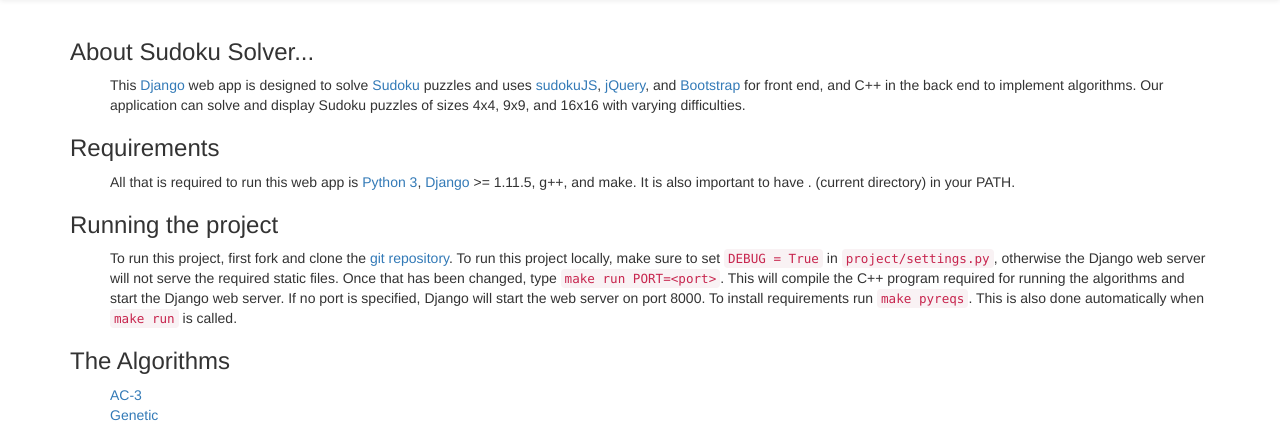
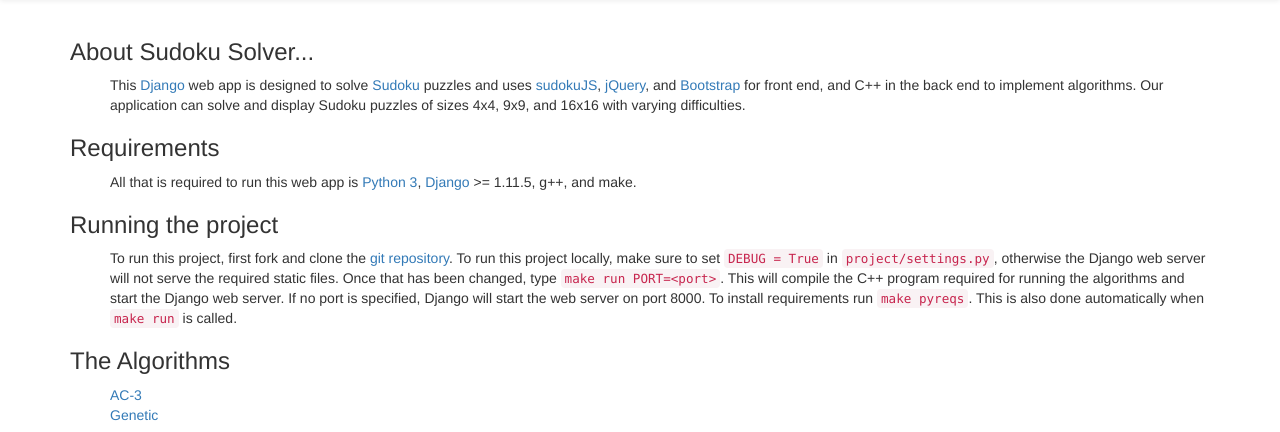
Before and after one commit to adamjenkins1/sudoku, a Django app: page /about/ in a window 1280 px wide. Shown: the part 51-483 px from the top of the page. Run offline with Django 3.2, Linux system fonts and the light colour scheme; some libraries are stand-ins or nearby versions.

Commit message:
Removes PATH nonsense from about.html template

```diff
--- a/sudoku/templates/about.html
+++ b/sudoku/templates/about.html
@@ -20,8 +20,7 @@
   <ul>
     <p>All that is required to run this web app is
     <a href="https://www.python.org/downloads/" target="new">Python 3</a>,
-    <a href="https://www.djangoproject.com/" target="new">Django</a> &gt;= 1.11.5, g++, and make.
-      It is also important to have . (current directory) in your PATH.</p>
+    <a href="https://www.djangoproject.com/" target="new">Django</a> &gt;= 1.11.5, g++, and make.</p>
   </ul>
 
   <h3>Running the project</h3>
```
